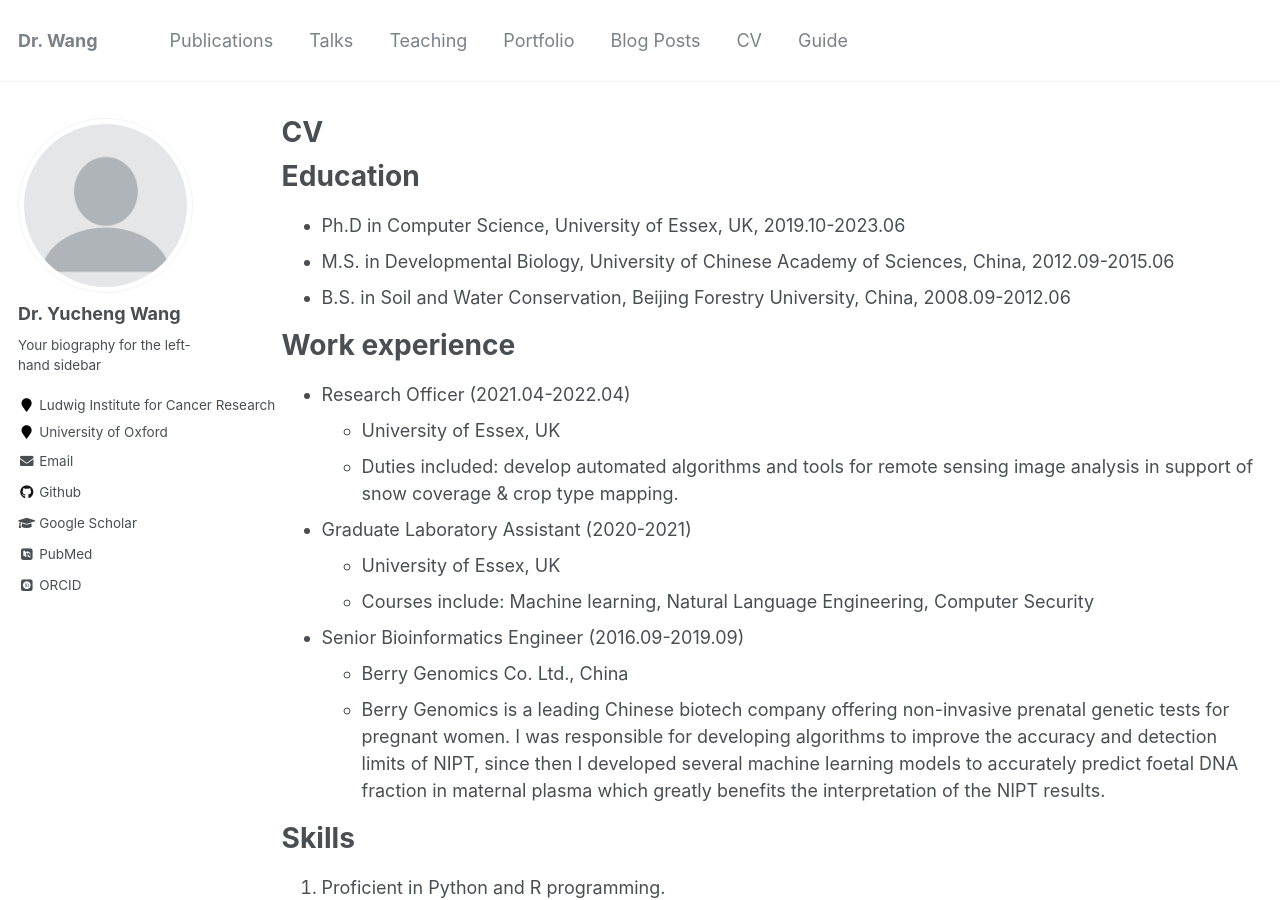
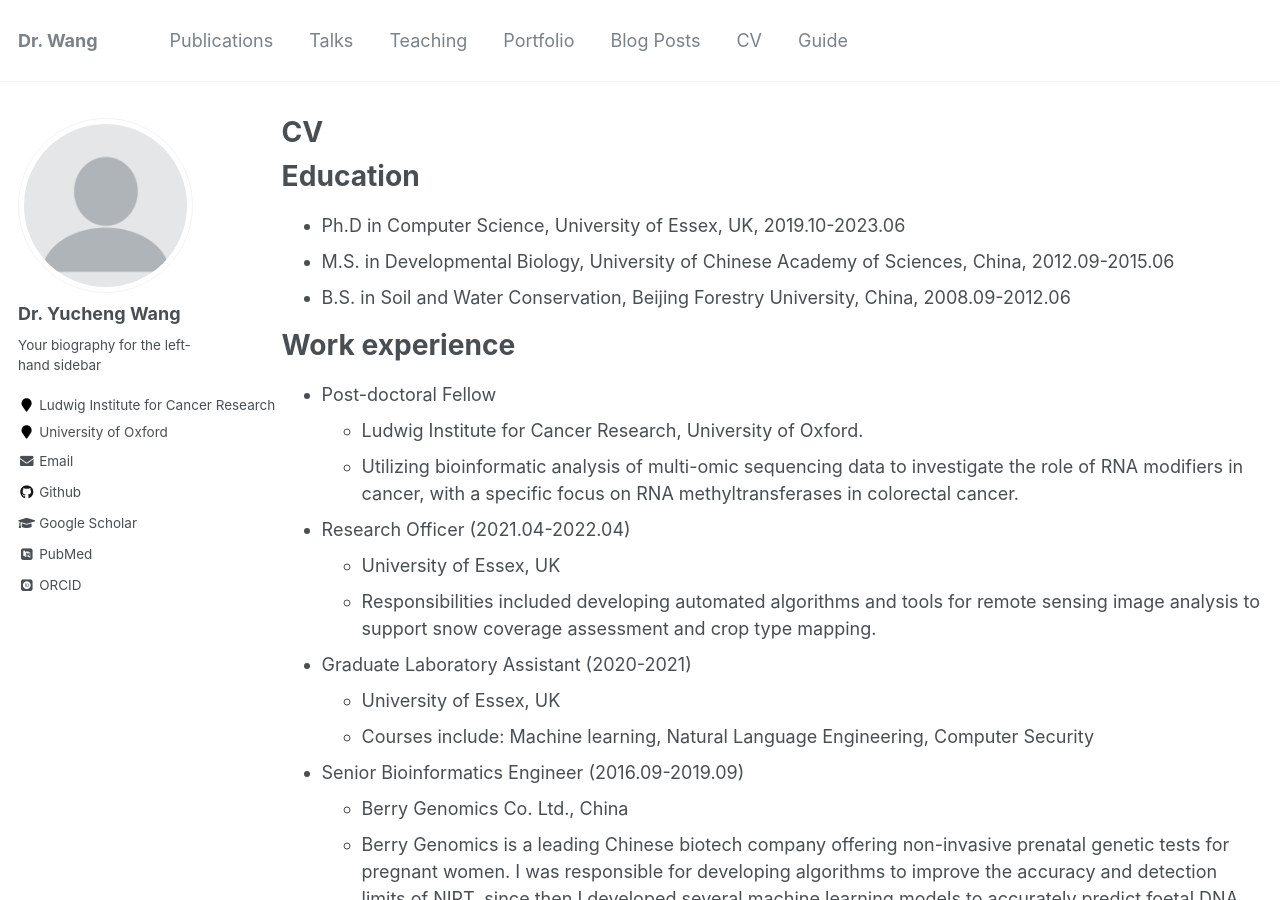
Before and after one commit to yiluyucheng/yiluyucheng.github.io, a Jekyll site: the page built from _pages/cv.md, in a window 1280 px wide and 900 px high. Built offline with Jekyll 4.4.1, drawn with Linux system fonts in a browser that asks for light colours; some web fonts are replaced.

Commit message:
Update cv.md

```diff
--- a/_pages/cv.md
+++ b/_pages/cv.md
@@ -18,9 +18,13 @@ Education
 
 Work experience
 ======
+* Post-doctoral Fellow
+  * Ludwig Institute for Cancer Research, University of Oxford.
+  * Utilizing bioinformatic analysis of multi-omic sequencing data to investigate the role of RNA modifiers in cancer, with a specific focus on RNA methyltransferases in colorectal cancer.
+
 * Research Officer (2021.04-2022.04)
   * University of Essex, UK
-  * Duties included: develop automated algorithms and tools for remote sensing image analysis in support of snow coverage & crop type mapping.
+  * Responsibilities included developing automated algorithms and tools for remote sensing image analysis to support snow coverage assessment and crop type mapping.
 
 * Graduate Laboratory Assistant (2020-2021)
   * University of Essex, UK
```
